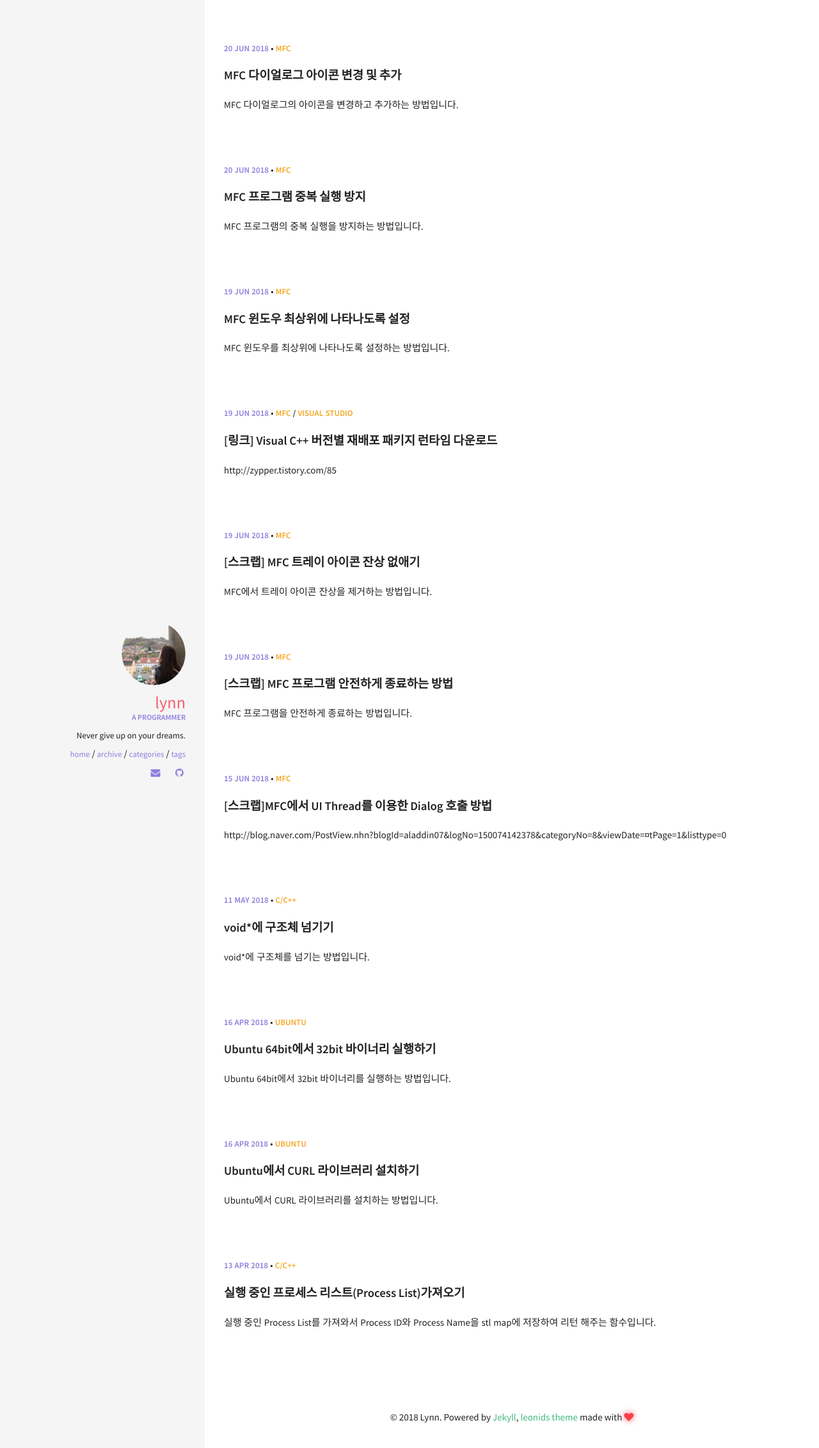
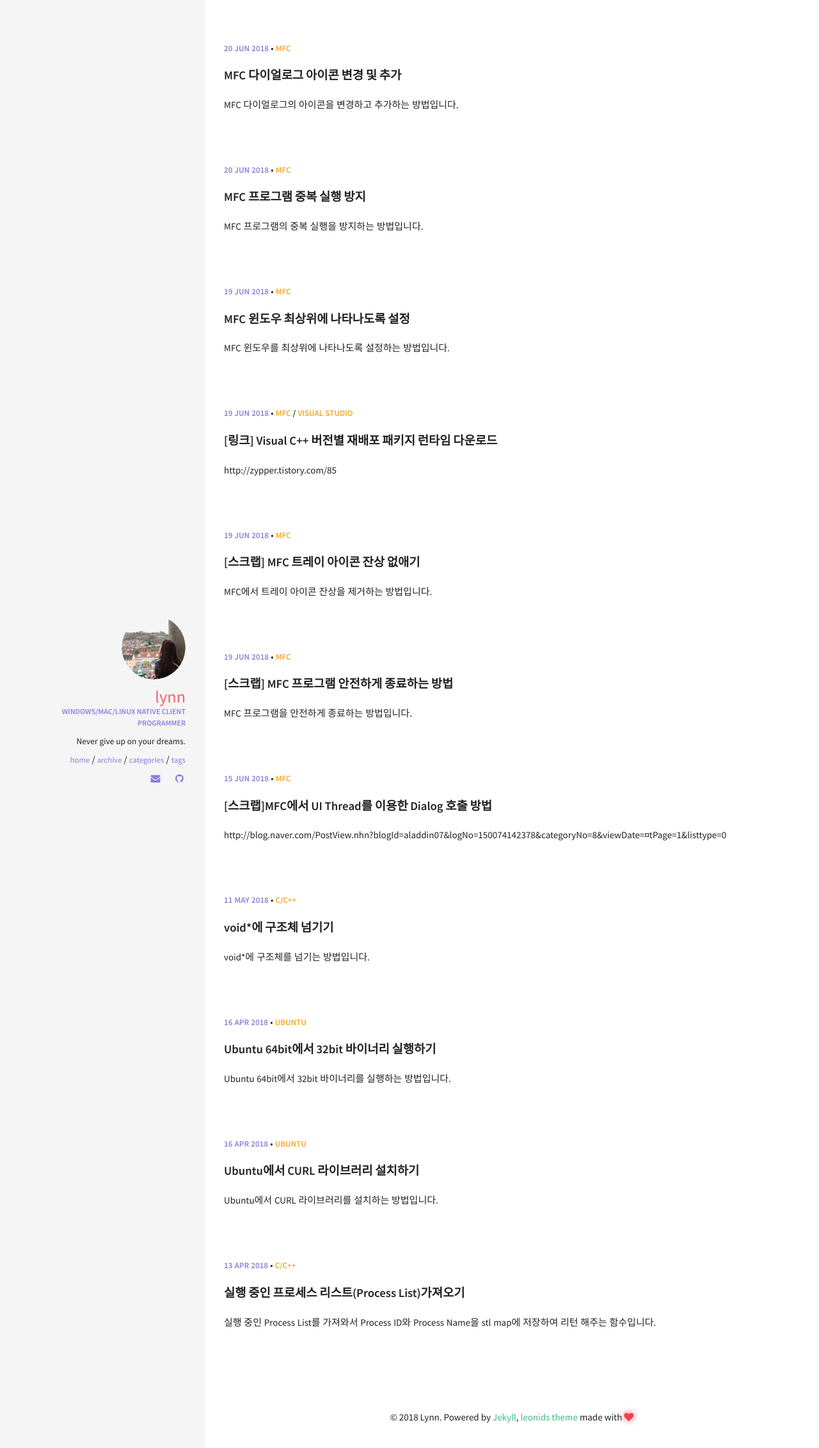
Before and after one commit to LynnBaek/LynnBaek, a Jekyll site: the page built from index.html, in a window 1280 px wide. Shown: the top 2263 px of the page at 64% size. Built offline with Jekyll 4.4.1, drawn with Linux system fonts in a browser that asks for light colours; the list of posts is cut into pages by our own code.

Commit message:
Update _config.yml

```diff
--- a/_config.yml
+++ b/_config.yml
@@ -38,7 +38,7 @@ kramdown:
 owner:
   name: Lynn
   avatar: leonids-logo.png
-  job: "A programmer"
+  job: "Windows/Mac/Linux native client programmer"
   bio: "Never give up on your dreams."
   email: "lynn930219@gmail.com"
   disqus-shortname:
```
